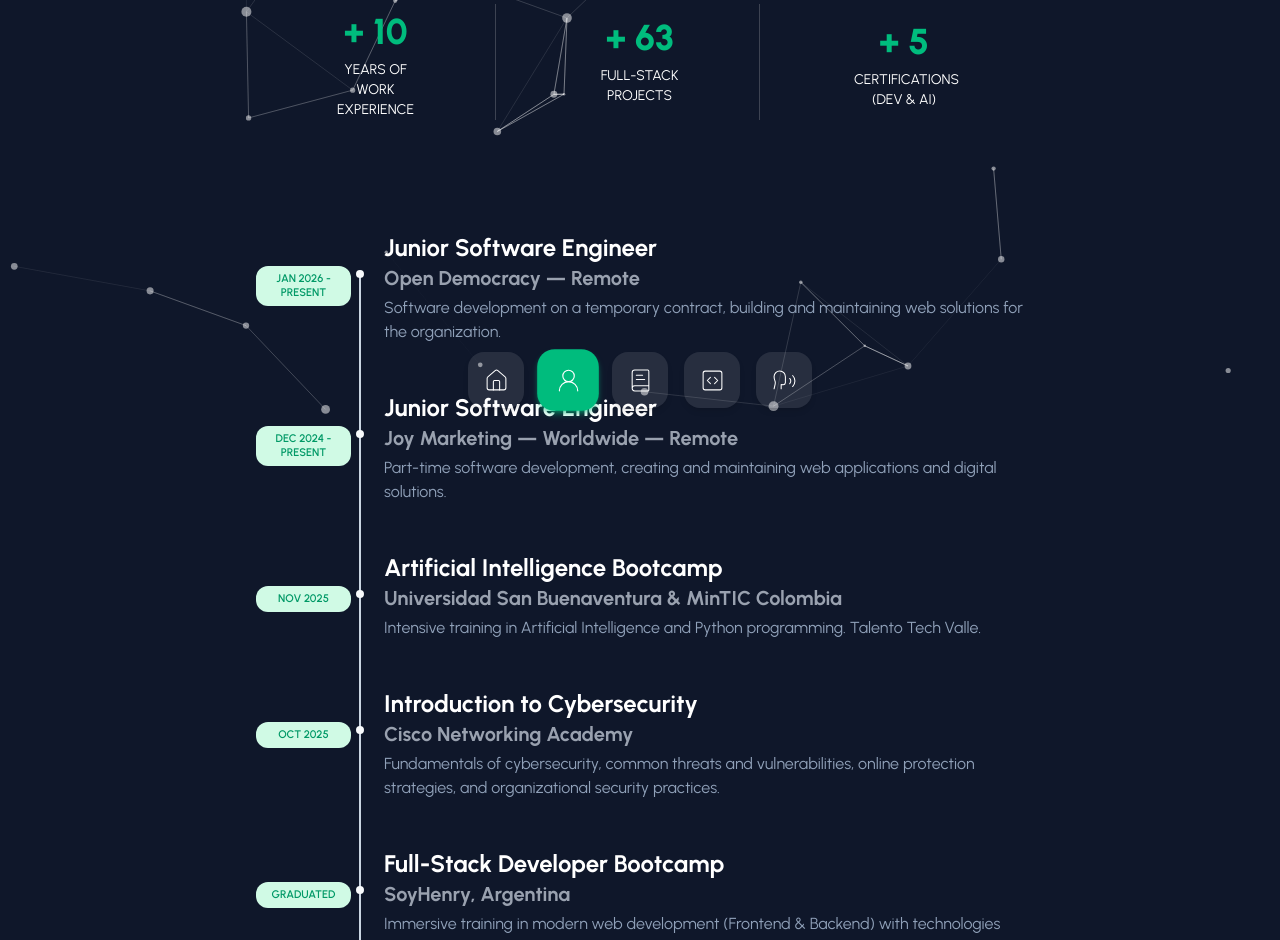
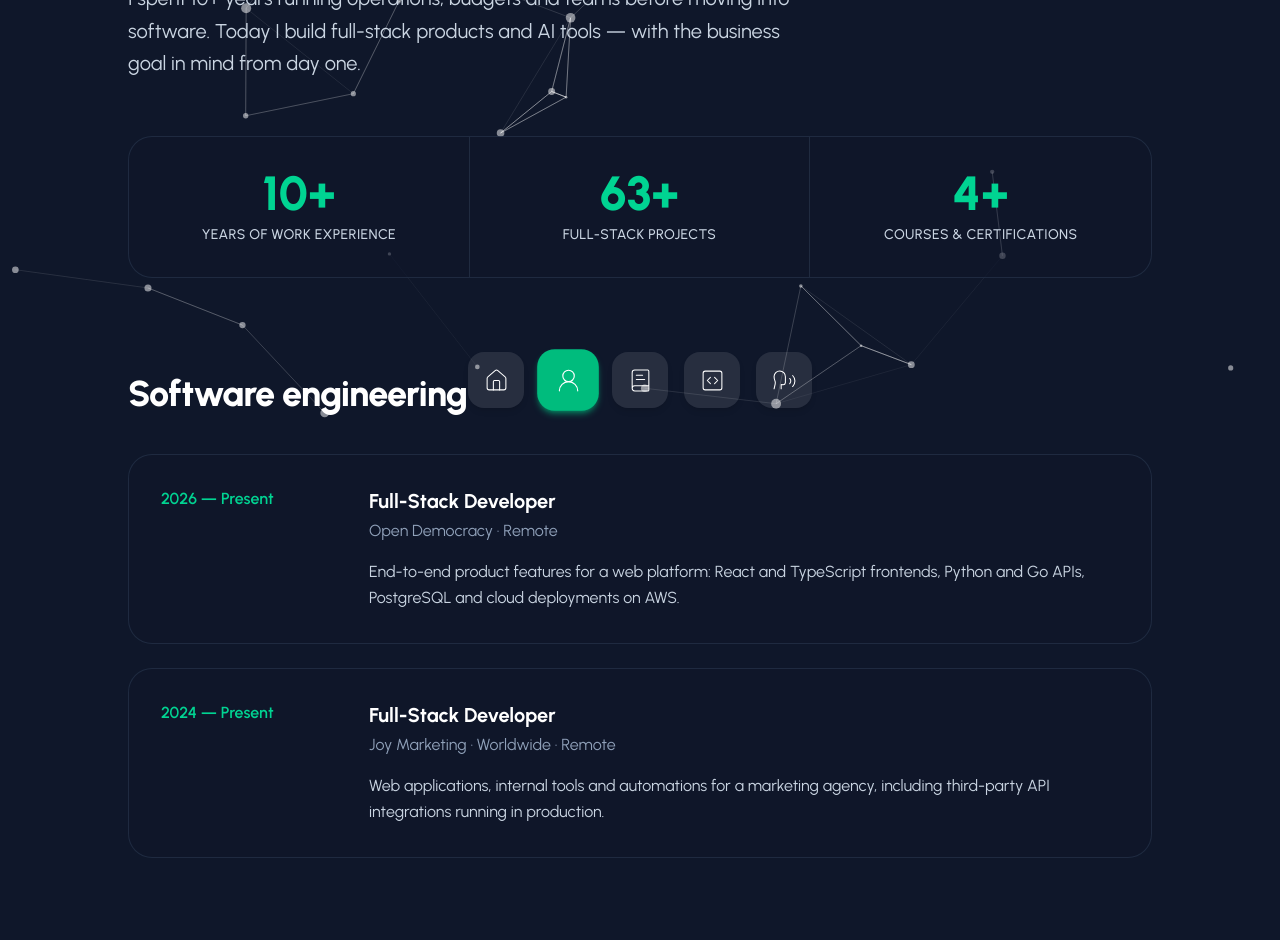
Before and after one commit to DavidSaenzB/portfolio, a Next.js app: page /about-me in a window 1280 px wide. Shown: the part 360-1300 px from the top of the page. Built offline with nearby package versions, Linux system fonts and the light colour scheme.

Commit message:
feat(about): rediseño de About con secciones de software, negocios y educación; datos con nombre

```diff
--- a/app/(routes)/about-me/page.tsx
+++ b/app/(routes)/about-me/page.tsx
@@ -12,15 +12,25 @@ const PageAboutMe = () => {
         <>
             <TransitionPage />
             <CoverParticles />
-            <div className="flex flex-col min-h-screen pt-36 pb-32 px-4 md:px-0 relative z-10 mt-10">
-                <div className="container max-w-6xl mx-auto">
-                    <h1 className="text-2xl leading-tight text-center md:text-left md:text-5xl md:mt-10 mb-10 md:mb-20">
-                        {dict.about.title1}
-                        <span className="font-bold text-emerald-500">
-                            {dict.about.title2}
-                        </span>
-                    </h1>
-                    <CounterServices />
+            {/* relative z-10: the particles canvas is position:fixed z-0. pt clears the absolute header
+                (taller on mobile, where it stacks); pb keeps the fixed dock off the last section. */}
+            <div className="relative z-10 px-4 pt-40 pb-32 md:px-8 md:pt-36">
+                <div className="flex flex-col max-w-5xl gap-24 mx-auto">
+                    <section>
+                        <p className="text-sm font-semibold tracking-[0.2em] uppercase text-emerald-400">
+                            {dict.about.label}
+                        </p>
+                        <h1 className="mt-5 text-4xl leading-[1.05] tracking-tight md:text-6xl">
+                            <span className="block font-medium text-white">{dict.about.title1}</span>
+                            <span className="block font-extrabold text-emerald-400">{dict.about.title2}</span>
+                        </h1>
+                        <p className="max-w-2xl mt-8 text-lg leading-relaxed md:text-xl text-slate-300">
+                            {dict.about.intro}
+                        </p>
+                        <div className="mt-14">
+                            <CounterServices />
+                        </div>
+                    </section>
                     <TimeLine />
                 </div>
             </div>
--- a/components/counter-services.tsx
+++ b/components/counter-services.tsx
@@ -24,11 +24,11 @@ const CounterItem = ({ endCounter, text }: { endCounter: number, text: string })
   }, [endCounter]);
 
   return (
-    <div className="flex flex-col items-center justify-center">
-      <p className="flex mb-2 text-2xl font-extrabold md:text-4xl text-emerald-500">
-        + {count}
+    <div className="flex flex-col items-center justify-center gap-2 p-8 text-center">
+      <p className="text-4xl font-extrabold md:text-5xl text-emerald-400 tabular-nums">
+        {count}+
       </p>
-      <p className="text-sm uppercase max-w-[100px] text-center">{text}</p>
+      <p className="text-sm font-medium tracking-wide uppercase text-slate-300">{text}</p>
     </div>
   )
 }
@@ -36,12 +36,11 @@ const CounterItem = ({ endCounter, text }: { endCounter: number, text: string })
 const CounterServices = () => {
     const { dict } = useLanguage();
 
+    // divide-* draws the separators: horizontal between stacked cells on mobile, vertical on md+.
     return (
-        <div className="grid justify-between max-w-3xl grid-cols-1 gap-3 mx-auto my-8 md:grid-cols-3 md:gap-6">
+        <div className="grid grid-cols-1 border divide-y md:grid-cols-3 md:divide-y-0 md:divide-x divide-slate-700/50 rounded-3xl border-slate-700/50 bg-slate-900/60">
             {dataCounter.map((data, index) => (
-                <div key={data.id} className={`${data.lineRight ? 'md:border-r border-gray-100/20' : ''} ${data.lineRightMobile ? 'border-b md:border-b-0 border-gray-100/20 pb-4 md:pb-0' : ''} flex flex-col items-center justify-center p-2`}>
-                    <CounterItem endCounter={data.endCounter} text={dict.about.counters[index].text} />
-                </div>
+                <CounterItem key={data.id} endCounter={data.endCounter} text={dict.about.counters[index].text} />
             ))}
         </div>
     );
--- a/components/time-line.tsx
+++ b/components/time-line.tsx
@@ -1,37 +1,69 @@
 "use client"
 import { useLanguage } from "@/context/LanguageContext";
 
+const cardClass = "rounded-3xl border border-slate-700/50 bg-slate-900/60 p-8";
+
+const SectionHeading = ({ title, subtitle }: { title: string; subtitle?: string }) => (
+    <div className="mb-10">
+        <h2 className="text-3xl font-extrabold tracking-tight md:text-4xl">{title}</h2>
+        {subtitle && <p className="mt-3 text-lg text-slate-400">{subtitle}</p>}
+    </div>
+);
+
+// Career sections of the About page: software roles, business background, education.
 const TimeLine = () => {
     const { dict } = useLanguage();
+    const { software, business, education } = dict.about;
 
     return (
-        <div className="flex flex-col justify-center divide-y divide-slate-200">
-            <div className="w-full max-w-3xl mx-auto md:pb-40 md:pt-20">
-                <div className="-my-6">
-                    {dict.about.timeline.map((data, index) => (
-                        <div key={index} className="relative py-6 pl-8 sm:pl-32 group">
-                            <h3 className="mb-1 text-2xl font-bold sm:mb-0">{data.title}</h3>
-                            <div className="flex flex-col sm:flex-row items-start mb-1
-                                        group-last:before:hidden before:absolute
-                                        before:left-2 sm:before:left-0 before:h-full
-                                        before:px-px before:bg-slate-300 sm:before:ml-[6.5rem]
-                                        before:self-start before:-translate-x-1/2
-                                        before:translate-y-3 after:absolute after:left-2
-                                        sm:after:left-0 after:w-2 after:h-2 after:bg-emerald-600
-                                        after:border-4 box-content after:border-slate-50
-                                        after:rounded-full sm:after:ml-[6.5rem] after:-translate-x-1/2
-                                        after:translate-y-1.5">
-                                <time className="sm:absolute left-0 translate-y-0.5 inline-flex items-center justify-center text-[10px] sm:text-[11px] font-semibold uppercase w-full sm:w-[95px] h-auto px-2 py-1.5 mb-3 sm:mb-0 text-emerald-600 bg-emerald-100 rounded-xl leading-tight text-center break-words">
-                                    {data.date}
-                                </time>
-                                <div className="text-xl font-bold text-gray-400">{data.subtitle}</div>
+        <>
+            <section>
+                <SectionHeading title={software.title} />
+                <div className="flex flex-col gap-6">
+                    {software.items.map((job) => (
+                        <article key={job.company} className={`${cardClass} grid gap-3 md:grid-cols-[11rem_minmax(0,1fr)] md:gap-8`}>
+                            <p className="font-semibold text-emerald-400">{job.period}</p>
+                            <div>
+                                <h3 className="text-xl font-bold text-white">{job.role}</h3>
+                                <p className="mt-1 text-slate-400">{job.company} · {job.location}</p>
+                                <p className="mt-4 leading-relaxed text-slate-300">{job.description}</p>
                             </div>
-                            <div className="text-slate-400">{data.description}</div>
-                        </div>
+                        </article>
                     ))}
                 </div>
-            </div>
-        </div>
+            </section>
+
+            <section>
+                <SectionHeading title={business.title} subtitle={business.subtitle} />
+                <div className="grid gap-6 md:grid-cols-2">
+                    {business.items.map((job) => (
+                        <article key={job.company} className={cardClass}>
+                            <p className="font-semibold text-emerald-400">{job.period}</p>
+                            <h3 className="mt-3 text-xl font-bold text-white">{job.role}</h3>
+                            <p className="mt-1 text-slate-400">{job.company}</p>
+                            <p className="mt-4 leading-relaxed text-slate-300">{job.description}</p>
+                        </article>
+                    ))}
+                </div>
+            </section>
+
+            <section>
+                <SectionHeading title={education.title} />
+                <ul className="border-y divide-y border-slate-700/50 divide-slate-700/50">
+                    {education.items.map((item) => (
+                        <li key={item.title} className="flex items-start justify-between gap-6 py-6">
+                            <div className="min-w-0">
+                                <h3 className="text-lg font-bold text-white">{item.title}</h3>
+                                <p className="mt-1 text-slate-400">
+                                    {[item.institution, item.detail].filter(Boolean).join(" · ")}
+                                </p>
+                            </div>
+                            <p className="font-semibold shrink-0 text-emerald-400 tabular-nums">{item.year}</p>
+                        </li>
+                    ))}
+                </ul>
+            </section>
+        </>
     );
 }
 
--- a/data.tsx
+++ b/data.tsx
@@ -52,86 +52,19 @@ export const itemsNavbar = [
     },
 ];
 
-export const dataAboutPage = [
-    {
-        id: 1,
-        title: "Junior Software Engineer",
-        subtitle: "Open Democracy — Remoto",
-        description: "Desarrollo de software bajo contrato temporal, construyendo y manteniendo soluciones web para la organización.",
-        date: "Ene 2026 - Actualidad",
-    },
-    {
-        id: 2,
-        title: "Junior Software Engineer",
-        subtitle: "Joy Marketing — Worldwide — Remoto",
-        description: "Desarrollo de software a jornada parcial, creando y manteniendo aplicaciones web y soluciones digitales.",
-        date: "Dic 2024 - Actualidad",
-    },
-    {
-        id: 3,
-        title: "Bootcamp Inteligencia Artificial",
-        subtitle: "Universidad San Buenaventura & MinTIC Colombia",
-        description: "Formación intensiva en Inteligencia Artificial y programación con Python. Talento Tech Valle.",
-        date: "Nov 2025",
-    },
-    {
-        id: 4,
-        title: "Introducción a la Ciberseguridad",
-        subtitle: "Cisco Networking Academy",
-        description: "Fundamentos de ciberseguridad, amenazas y vulnerabilidades comunes, estrategias de protección en línea y prácticas de seguridad organizacional.",
-        date: "Oct 2025",
-    },
-    {
-        id: 5,
-        title: "Bootcamp Full-Stack Developer",
-        subtitle: "SoyHenry, Argentina",
-        description: "Formación inmersiva en desarrollo web moderno (Frontend & Backend) con tecnologías como React, Node.js y Bases de Datos.",
-        date: "Graduado",
-    },
-    {
-        id: 6,
-        title: "Líder de Procesos TI & Analista Administrativo",
-        subtitle: "Radiologia Diagnostica Bolivar SAS",
-        description: "Optimización de flujos de trabajo TI, automatización de tareas y metodologías Lean/Agile. Gestión de presupuestos, sistemas de calidad y liderazgo de un equipo administrativo de 5 personas.",
-        date: "Sep 2014 - Mar 2024",
-    },
-    {
-        id: 7,
-        title: "Gerente Administrativo",
-        subtitle: "Inversiones Chulquin Zomac SAS",
-        description: "Administración integral de producción de café de especialidad. Coordinación de certificaciones (Rainforest, UTZ, FairTrade), análisis financiero y software contable.",
-        date: "Jun 2013 - Jun 2022",
-    },
-    {
-        id: 8,
-        title: "Administrador de Empresas",
-        subtitle: "Universidad de San Buenaventura Cali",
-        description: "Título profesional universitario (Bachelor's Degree in Business Administration).",
-        date: "Jun 2016",
-    },
-]
-
+// Labels live in locales (about.counters), in the same order.
 export const dataCounter = [
     {
         id: 0,
         endCounter: 10,
-        text: "Años de experiencia laboral",
-        lineRight: true,
-        lineRightMobile: true,
     },
     {
         id: 1,
         endCounter: 63,
-        text: "Proyectos Full-Stack",
-        lineRight: true,
-        lineRightMobile: false,
     },
     {
         id: 2,
-        endCounter: 5,
-        text: "Certificaciones (Dev & IA)",
-        lineRight: false,
-        lineRightMobile: true,
+        endCounter: 4,
     },
 ];
 
--- a/locales/en.ts
+++ b/locales/en.ts
@@ -21,63 +21,79 @@ export const en = {
         chipProjects: "projects shipped"
     },
     about: {
-        title1: "My entire ",
-        title2: "professional journey",
+        label: "About",
+        title1: "A decade in business.",
+        title2: "Now I build the software.",
+        intro: "I spent 10+ years running operations, budgets and teams before moving into software. Today I build full-stack products and AI tools — with the business goal in mind from day one.",
         counters: [
             { text: "Years of work experience" },
             { text: "Full-Stack Projects" },
-            { text: "Certifications (Dev & AI)" }
+            { text: "Courses & certifications" }
         ],
-        timeline: [
+        software: {
+            title: "Software engineering",
+            items: [
                 {
-                title: "Junior Software Engineer",
-                subtitle: "Open Democracy — Remote",
-                description: "Software development on a temporary contract, building and maintaining web solutions for the organization.",
-                date: "Jan 2026 - Present",
+                    period: "2026 — Present",
+                    role: "Full-Stack Developer",
+                    company: "Open Democracy",
+                    location: "Remote",
+                    description: "End-to-end product features for a web platform: React and TypeScript frontends, Python and Go APIs, PostgreSQL and cloud deployments on AWS.",
                 },
                 {
-                title: "Junior Software Engineer",
-                subtitle: "Joy Marketing — Worldwide — Remote",
-                description: "Part-time software development, creating and maintaining web applications and digital solutions.",
-                date: "Dec 2024 - Present",
+                    period: "2024 — Present",
+                    role: "Full-Stack Developer",
+                    company: "Joy Marketing",
+                    location: "Worldwide · Remote",
+                    description: "Web applications, internal tools and automations for a marketing agency, including third-party API integrations running in production.",
+                },
+            ],
+        },
+        business: {
+            title: "Business background",
+            subtitle: "Why I scope for ROI, not just features.",
+            items: [
+                {
+                    period: "2014 — 2024",
+                    role: "IT Process Leader & Administrative Analyst",
+                    company: "Radiología Diagnóstica Bolívar",
+                    description: "Automated IT workflows with Lean/Agile methods, managed budgets and quality systems, and led a 5-person administrative team.",
+                },
+                {
+                    period: "2013 — 2022",
+                    role: "Administrative Manager",
+                    company: "Inversiones Chulquin Zomac",
+                    description: "Ran operations for a specialty coffee producer: Rainforest, UTZ and FairTrade certifications, financial analysis and accounting systems.",
+                },
+            ],
+        },
+        education: {
+            title: "Education & certifications",
+            items: [
+                {
+                    title: "Bachelor's in Business Administration",
+                    institution: "Universidad de San Buenaventura Cali",
+                    year: "2016",
+                },
+                {
+                    title: "Full-Stack Developer Bootcamp",
+                    institution: "SoyHenry",
+                    detail: "React, Node.js, databases",
+                    year: "2024",
                 },
                 {
                     title: "Artificial Intelligence Bootcamp",
-                subtitle: "Universidad San Buenaventura & MinTIC Colombia",
-                description: "Intensive training in Artificial Intelligence and Python programming. Talento Tech Valle.",
-                date: "Nov 2025",
+                    institution: "Universidad de San Buenaventura & MinTIC",
+                    detail: "Talento Tech",
+                    year: "2025",
                 },
                 {
                     title: "Introduction to Cybersecurity",
-                subtitle: "Cisco Networking Academy",
-                description: "Fundamentals of cybersecurity, common threats and vulnerabilities, online protection strategies, and organizational security practices.",
-                date: "Oct 2025",
+                    institution: "Cisco Networking Academy",
+                    year: "2025",
                 },
-            {
-                title: "Full-Stack Developer Bootcamp",
-                subtitle: "SoyHenry, Argentina",
-                description: "Immersive training in modern web development (Frontend & Backend) with technologies like React, Node.js, and Databases.",
-                date: "Graduated",
+            ],
         },
-            {
-                title: "IT Process Leader & Administrative Analyst",
-                subtitle: "Radiologia Diagnostica Bolivar SAS",
-                description: "Optimization of IT workflows, task automation, and Lean/Agile methodologies. Handled budgets, quality systems, and led a 5-person administrative team.",
-                date: "Sep 2014 - Mar 2024",
-            },
-            {
-                title: "Administrative Manager",
-                subtitle: "Inversiones Chulquin Zomac SAS",
-                description: "Comprehensive management of specialty coffee production. Coordinated certifications (Rainforest, UTZ, FairTrade), financial analysis, and accounting software.",
-                date: "Jun 2013 - Jun 2022",
-            },
-            {
-                title: "Business Administrator",
-                subtitle: "Universidad de San Buenaventura Cali",
-                description: "Bachelor's Degree in Business Administration.",
-                date: "Jun 2016",
-            }
-        ]
     },
     services: {
         title1: "My ",
--- a/locales/es.ts
+++ b/locales/es.ts
@@ -21,63 +21,79 @@ export const es = {
         chipProjects: "proyectos entregados"
     },
     about: {
-        title1: "Toda mi ",
-        title2: "trayectoria profesional",
+        label: "Sobre mí",
+        title1: "Una década en negocios.",
+        title2: "Ahora construyo el software.",
+        intro: "Pasé más de 10 años liderando operaciones, presupuestos y equipos antes de dedicarme al software. Hoy construyo productos full-stack y herramientas de IA, con el objetivo de negocio claro desde el primer día.",
         counters: [
             { text: "Años de experiencia laboral" },
             { text: "Proyectos Full-Stack" },
-            { text: "Certificaciones (Dev & IA)" }
+            { text: "Cursos y certificaciones" }
         ],
-        timeline: [
+        software: {
+            title: "Ingeniería de software",
+            items: [
                 {
-                title: "Junior Software Engineer",
-                subtitle: "Open Democracy — Remoto",
-                description: "Desarrollo de software bajo contrato temporal, construyendo y manteniendo soluciones web para la organización.",
-                date: "Ene 2026 - Actualidad",
+                    period: "2026 — Actualidad",
+                    role: "Full-Stack Developer",
+                    company: "Open Democracy",
+                    location: "Remoto",
+                    description: "Funcionalidades de producto de punta a punta para una plataforma web: frontends en React y TypeScript, APIs en Python y Go, PostgreSQL y despliegues en AWS.",
                 },
                 {
-                title: "Junior Software Engineer",
-                subtitle: "Joy Marketing — Worldwide — Remoto",
-                description: "Desarrollo de software a jornada parcial, creando y manteniendo aplicaciones web y soluciones digitales.",
-                date: "Dic 2024 - Actualidad",
+                    period: "2024 — Actualidad",
+                    role: "Full-Stack Developer",
+                    company: "Joy Marketing",
+                    location: "Worldwide · Remoto",
+                    description: "Aplicaciones web, herramientas internas y automatizaciones para una agencia de marketing, con integraciones de APIs de terceros en producción.",
+                },
+            ],
+        },
+        business: {
+            title: "Experiencia en negocios",
+            subtitle: "Por qué pienso en el retorno, no solo en funcionalidades.",
+            items: [
+                {
+                    period: "2014 — 2024",
+                    role: "Líder de Procesos TI y Analista Administrativo",
+                    company: "Radiología Diagnóstica Bolívar",
+                    description: "Automaticé flujos de TI con metodologías Lean/Agile, gestioné presupuestos y sistemas de calidad, y lideré un equipo administrativo de 5 personas.",
                 },
                 {
-                title: "Bootcamp Inteligencia Artificial",
-                subtitle: "Universidad San Buenaventura & MinTIC Colombia",
-                description: "Formación intensiva en Inteligencia Artificial y programación con Python. Talento Tech Valle.",
-                date: "Nov 2025",
+                    period: "2013 — 2022",
+                    role: "Gerente Administrativo",
+                    company: "Inversiones Chulquin Zomac",
+                    description: "Dirigí la operación de un productor de café especial: certificaciones Rainforest, UTZ y FairTrade, análisis financiero y sistemas contables.",
+                },
+            ],
+        },
+        education: {
+            title: "Educación y certificaciones",
+            items: [
+                {
+                    title: "Administración de Empresas",
+                    institution: "Universidad de San Buenaventura Cali",
+                    year: "2016",
+                },
+                {
+                    title: "Full-Stack Developer Bootcamp",
+                    institution: "SoyHenry",
+                    detail: "React, Node.js, bases de datos",
+                    year: "2024",
+                },
+                {
+                    title: "Bootcamp de Inteligencia Artificial",
+                    institution: "Universidad de San Buenaventura & MinTIC",
+                    detail: "Talento Tech",
+                    year: "2025",
                 },
                 {
                     title: "Introducción a la Ciberseguridad",
-                subtitle: "Cisco Networking Academy",
-                description: "Fundamentos de ciberseguridad, amenazas y vulnerabilidades comunes, estrategias de protección en línea y prácticas de seguridad organizacional.",
-                date: "Oct 2025",
+                    institution: "Cisco Networking Academy",
+                    year: "2025",
                 },
-            {
-                title: "Bootcamp Full-Stack Developer",
-                subtitle: "SoyHenry, Argentina",
-                description: "Formación inmersiva en desarrollo web moderno (Frontend & Backend) con tecnologías como React, Node.js y Bases de Datos.",
-                date: "Graduado",
+            ],
         },
-            {
-                title: "Líder de Procesos TI & Analista Administrativo",
-                subtitle: "Radiologia Diagnostica Bolivar SAS",
-                description: "Optimización de flujos de trabajo TI, automatización de tareas y metodologías Lean/Agile. Gestión de presupuestos, sistemas de calidad y liderazgo de un equipo administrativo de 5 personas.",
-                date: "Sep 2014 - Mar 2024",
-            },
-            {
-                title: "Gerente Administrativo",
-                subtitle: "Inversiones Chulquin Zomac SAS",
-                description: "Administración integral de producción de café de especialidad. Coordinación de certificaciones (Rainforest, UTZ, FairTrade), análisis financiero y software contable.",
-                date: "Jun 2013 - Jun 2022",
-            },
-            {
-                title: "Administrador de Empresas",
-                subtitle: "Universidad de San Buenaventura Cali",
-                description: "Título profesional universitario (Bachelor's Degree in Business Administration).",
-                date: "Jun 2016",
-            }
-        ]
     },
     services: {
         title1: "Mis ",
```
Lines whose indentation alone changed are shown as unchanged.
